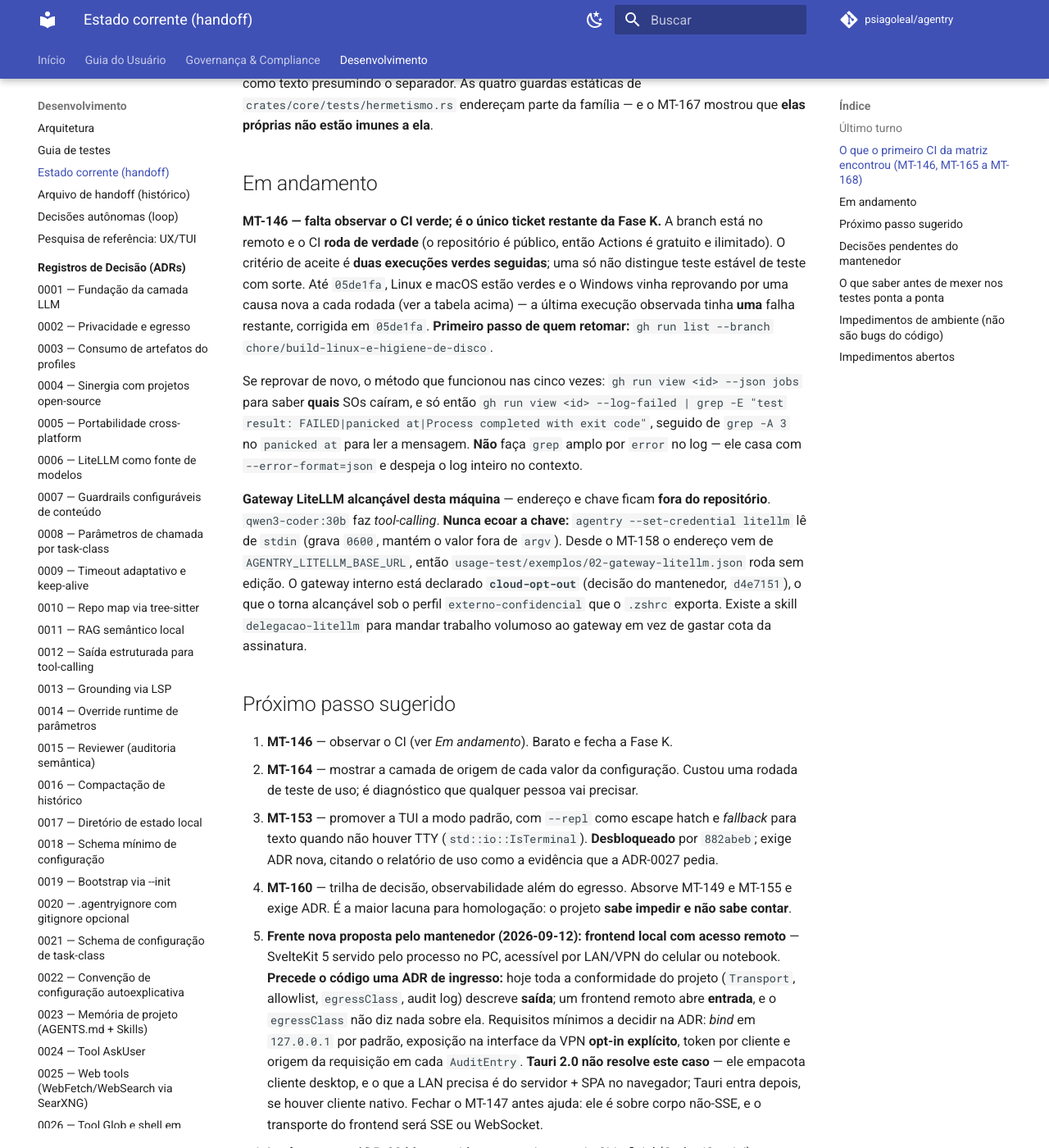
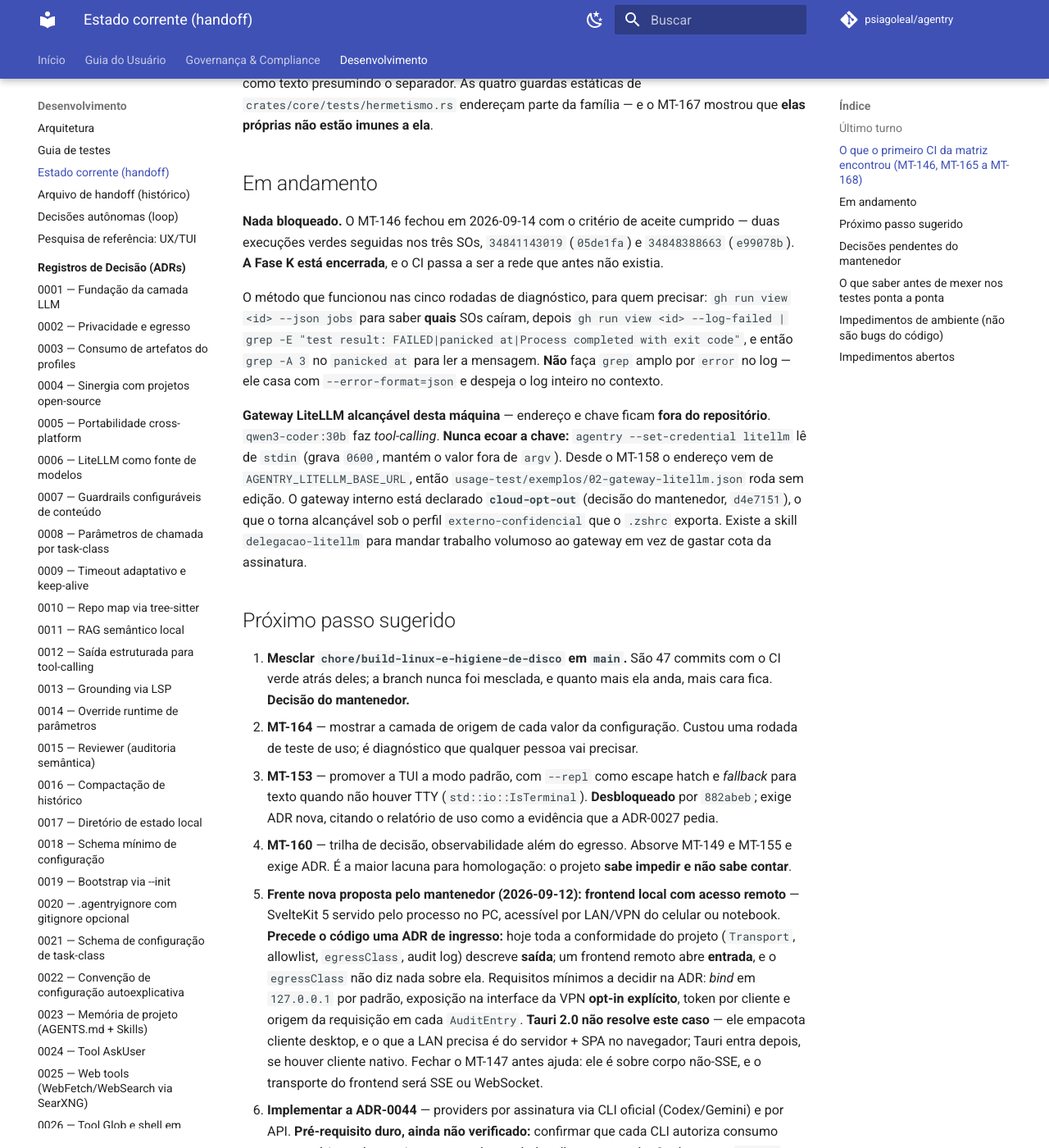
Before and after one commit to psiagoleal/agentry, an MkDocs documentation site: the page built from docs/CURRENT-STATE.md, in a window 1280 px wide and 1400 px high, scrolled down 1298 px. Shown: the whole window at 82% size. Built offline with MkDocs 1.6.1 and Material for MkDocs 9.7.7, drawn with Linux system fonts in a browser that asks for light colours; comment, search, counter and statistics services are not loaded.

Commit message:
docs: MT-146 concluido -- Fase K encerrada com CI verde em duas execucoes
Criterio de aceite cumprido em 2026-09-14: `34841143019` (`05de1fa`) e
`34848388663` (`e99078b`), verdes nos tres SOs.

A decisao de recorte que o ticket previa nao foi necessaria. Ele autorizava
restringir o e2e a Linux se a matriz se mostrasse instavel; os casos ponta a
ponta passaram nos tres SOs desde a primeira execucao, e o que reprovou cinco
vezes foi outra coisa. A ADR-0045 section 5 segue sem emenda, por evidencia e
nao por omissao.

Proximo passo passa a ser a decisao do mantenedor sobre mesclar a branch em
`main`: sao 47 commits com CI verde atras deles.

{agente: Claude Code; modelo: Opus 5}

```diff
--- a/docs/CURRENT-STATE.md
+++ b/docs/CURRENT-STATE.md
@@ -45,18 +45,14 @@ endereçam parte da família — e o MT-167 mostrou que **elas próprias não es
 
 ## Em andamento
 
-**MT-146 — falta observar o CI verde; é o único ticket restante da Fase K.** A branch está no
-remoto e o CI **roda de verdade** (o repositório é público, então Actions é gratuito e
-ilimitado). O critério de aceite é **duas execuções verdes seguidas**; uma só não distingue teste
-estável de teste com sorte. Até `05de1fa`, Linux e macOS estão verdes e o Windows vinha
-reprovando por uma causa nova a cada rodada (ver a tabela acima) — a última execução observada
-tinha **uma** falha restante, corrigida em `05de1fa`.
-**Primeiro passo de quem retomar:** `gh run list --branch chore/build-linux-e-higiene-de-disco`.
+**Nada bloqueado.** O MT-146 fechou em 2026-09-14 com o critério de aceite cumprido — duas
+execuções verdes seguidas nos três SOs, `34841143019` (`05de1fa`) e `34848388663` (`e99078b`).
+**A Fase K está encerrada**, e o CI passa a ser a rede que antes não existia.
 
-Se reprovar de novo, o método que funcionou nas cinco vezes: `gh run view <id> --json jobs` para
-saber **quais** SOs caíram, e só então `gh run view <id> --log-failed | grep -E "test result:
-FAILED|panicked at|Process completed with exit code"`, seguido de `grep -A 3` no `panicked at`
-para ler a mensagem. **Não** faça `grep` amplo por `error` no log — ele casa com
+O método que funcionou nas cinco rodadas de diagnóstico, para quem precisar: `gh run view <id>
+--json jobs` para saber **quais** SOs caíram, depois `gh run view <id> --log-failed | grep -E
+"test result: FAILED|panicked at|Process completed with exit code"`, e então `grep -A 3` no
+`panicked at` para ler a mensagem. **Não** faça `grep` amplo por `error` no log — ele casa com
 `--error-format=json` e despeja o log inteiro no contexto.
 
 **Gateway LiteLLM alcançável desta máquina** — endereço e chave ficam **fora do repositório**.
@@ -69,7 +65,9 @@ torna alcançável sob o perfil `externo-confidencial` que o `.zshrc` exporta. E
 
 ## Próximo passo sugerido
 
-1. **MT-146** — observar o CI (ver *Em andamento*). Barato e fecha a Fase K.
+1. **Mesclar `chore/build-linux-e-higiene-de-disco` em `main`.** São 47 commits com o CI verde
+   atrás deles; a branch nunca foi mesclada, e quanto mais ela anda, mais cara fica. **Decisão do
+   mantenedor.**
 2. **MT-164** — mostrar a camada de origem de cada valor da configuração. Custou uma rodada de
    teste de uso; é diagnóstico que qualquer pessoa vai precisar.
 3. **MT-153** — promover a TUI a modo padrão, com `--repl` como escape hatch e *fallback* para
```
Also changed, not shown: docs/roadmap-v0.18.md (+7 -1 lines).
